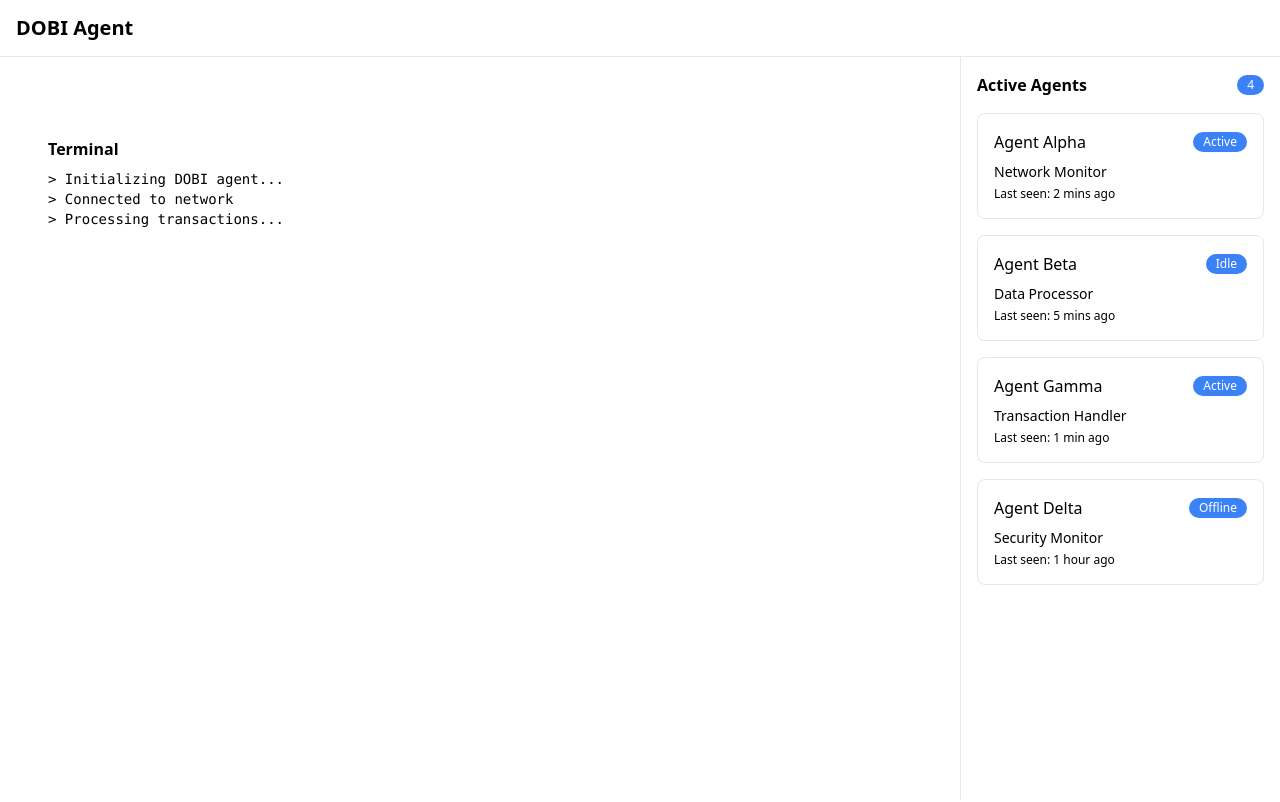
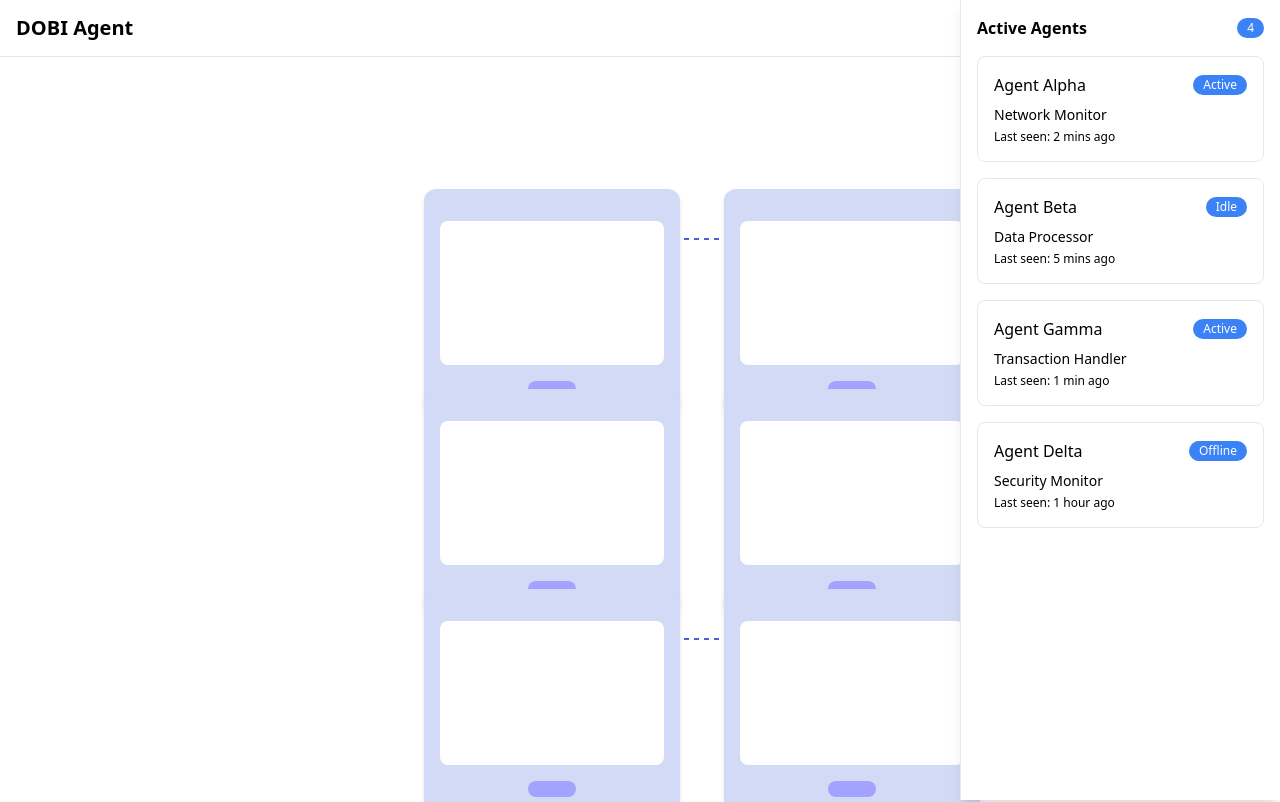
Before and after one commit to blessedux/DOBI_AGENT_LANDING, a Next.js app: page / in a window 1280 px wide. Shown: the top 802 px of the page. Built offline with nearby package versions, Linux system fonts and the light colour scheme.

Commit message:
added card chart

```diff
--- /dev/null
+++ b/app/components/DobiChart.tsx
@@ -0,0 +1,73 @@
+"use client"
+
+import { Line, LineChart, XAxis, YAxis, CartesianGrid, Tooltip, ResponsiveContainer } from "recharts"
+import { Card, CardContent, CardDescription, CardHeader, CardTitle } from "./ui/card/card"
+import { Connection } from "./ui/connection"
+
+const cardsData = [
+  { id: 1, title: "EV-Charger", description: "RWA Asset", dataKey: "evCharger", color: "#4A60DD", x: 200, y: 100 },
+  { id: 2, title: "DBS Accountability System", description: "Audit Logs", dataKey: "dbs", color: "#6C63FF", x: 500, y: 100 },
+  { id: 3, title: "DOBO-CORE", description: "Fuzzy AI Agent", dataKey: "doboCore", color: "#FF6363", x: 500, y: 300 },
+  { id: 4, title: "ZKP", description: "Zero Knowledge Proofs", dataKey: "zkp", color: "#FFD166", x: 200, y: 300 },
+  { id: 5, title: "Smart Contract", description: "Dobprotocol Pool", dataKey: "smartContract", color: "#06D6A0", x: 200, y: 500 },
+  { id: 6, title: "Token Holders", description: "Distribution", dataKey: "tokenHolders", color: "#118AB2", x: 500, y: 500 },
+]
+
+const data = [
+  { timestamp: "00:00", evCharger: 400, dbs: 300, doboCore: 600, zkp: 500, smartContract: 700, tokenHolders: 400 },
+  { timestamp: "03:00", evCharger: 300, dbs: 400, doboCore: 500, zkp: 600, smartContract: 500, tokenHolders: 600 },
+  { timestamp: "06:00", evCharger: 600, dbs: 500, doboCore: 400, zkp: 700, smartContract: 600, tokenHolders: 500 },
+  { timestamp: "09:00", evCharger: 500, dbs: 600, doboCore: 700, zkp: 400, smartContract: 500, tokenHolders: 700 },
+  { timestamp: "12:00", evCharger: 700, dbs: 500, doboCore: 600, zkp: 500, smartContract: 400, tokenHolders: 300 },
+  { timestamp: "15:00", evCharger: 400, dbs: 700, doboCore: 500, zkp: 600, smartContract: 700, tokenHolders: 500 },
+  { timestamp: "18:00", evCharger: 500, dbs: 600, doboCore: 400, zkp: 700, smartContract: 500, tokenHolders: 400 },
+  { timestamp: "21:00", evCharger: 600, dbs: 500, doboCore: 700, zkp: 400, smartContract: 600, tokenHolders: 700 },
+]
+
+const connections = [
+  { from: 1, to: 2 },
+  { from: 2, to: 3 },
+  { from: 3, to: 6 },
+  { from: 1, to: 4 },
+  { from: 4, to: 5 },
+  { from: 5, to: 6 },
+]
+
+export default function DobiChart() {
+  return (
+    <div className="relative w-full h-screen flex items-center justify-center">
+      {/* Render animated connections */}
+      {connections.map((conn, index) => {
+        const fromCard = cardsData.find((p) => p.id === conn.from)
+        const toCard = cardsData.find((p) => p.id === conn.to)
+
+        return fromCard && toCard ? (
+          <Connection key={index} from={{ x: fromCard.x + 100, y: fromCard.y + 50 }} to={{ x: toCard.x + 100, y: toCard.y + 50 }} />
+        ) : null
+      })}
+
+      {/* Render all cards */}
+      {cardsData.map((card) => (
+        <div key={card.id} style={{ position: "absolute", top: card.y, left: card.x }}>
+          <Card>
+            <CardHeader>
+              <CardTitle>{card.title}</CardTitle>
+              <CardDescription>{card.description}</CardDescription>
+            </CardHeader>
+            <CardContent>
+              <ResponsiveContainer width="100%" height={200}>
+                <LineChart data={data}>
+                  <CartesianGrid strokeDasharray="3 3" className="stroke-muted" />
+                  <XAxis dataKey="timestamp" />
+                  <YAxis />
+                  <Tooltip />
+                  <Line type="monotone" dataKey={card.dataKey} stroke={card.color} strokeWidth={2} dot={false} />
+                </LineChart>
+              </ResponsiveContainer>
+            </CardContent>
+          </Card>
+        </div>
+      ))}
+    </div>
+  )
+}
--- a/app/components/agent-sidebar.tsx
+++ b/app/components/agent-sidebar.tsx
@@ -36,7 +36,7 @@ const agents = [
 
 export function AgentSidebar() {
   return (
-    <div className="w-80 border-l p-4">
+    <div className="w-80 border-l p-4 fixed right-0 top-0 h-full bg-white shadow-lg">
       <div className="flex items-center justify-between mb-4">
         <h2 className="font-semibold">Active Agents</h2>
         <Badge variant="outline">{agents.length}</Badge>
--- a/app/components/dobi-chart.tsx
+++ /dev/null
@@ -1,54 +0,0 @@
-"use client"
-
-import { Line, LineChart, XAxis, YAxis, CartesianGrid, Tooltip, ResponsiveContainer } from "recharts"
-import { Card, CardContent, CardDescription, CardHeader, CardTitle } from "./ui/card/card"
-import { ChartContainer, ChartTooltip } from "./ui/scroll-area"
-
-const data = [
-  { timestamp: "00:00", value: 400 },
-  { timestamp: "03:00", value: 300 },
-  { timestamp: "06:00", value: 600 },
-  { timestamp: "09:00", value: 500 },
-  { timestamp: "12:00", value: 700 },
-  { timestamp: "15:00", value: 400 },
-  { timestamp: "18:00", value: 500 },
-  { timestamp: "21:00", value: 600 },
-]
-
-export function DobiChart() {
-  return (
-    <Card>
-      <CardHeader>
-        <CardTitle>Network Activity</CardTitle>
-        <CardDescription>Agent performance over time</CardDescription>
-      </CardHeader>
-      <CardContent>
-        <ChartContainer
-          config={{
-            value: {
-              label: "Activity",
-              color: "hsl(var(--primary))",
-            },
-          }}
-          className="h-[400px]"
-        >
-          <ResponsiveContainer width="100%" height="100%">
-            <LineChart data={data}>
-              <CartesianGrid strokeDasharray="3 3" className="stroke-muted" />
-              <XAxis dataKey="timestamp" />
-              <YAxis />
-              <ChartTooltip />
-              <Line
-                type="monotone"
-                dataKey="value"
-                stroke="hsl(var(--primary))"
-                strokeWidth={2}
-                dot={false}
-              />
-            </LineChart>
-          </ResponsiveContainer>
-        </ChartContainer>
-      </CardContent>
-    </Card>
-  )
-}
--- a/app/components/ui/card/card.tsx
+++ b/app/components/ui/card/card.tsx
@@ -1,25 +1,34 @@
 import * as React from "react"
-import { cn } from "@/lib/utils"
 
-const Card = React.forwardRef<HTMLDivElement, React.HTMLAttributes<HTMLDivElement>>(
-  ({ className, ...props }, ref) => (
-    <div ref={ref} className={cn("rounded-lg border bg-white shadow-sm", className)} {...props} />
+interface CardProps {
+  category: string;
+  imageSrc: string;
+  title: string;
+  buttonText: string;
+  position?: { top: string; left: string }; // Allows positioning cards dynamically
+}
+
+export function Card({ category, imageSrc, title, buttonText, position }: CardProps) {
+  return (
+    <div
+      className="bg-[#D3DAF5] p-4 rounded-xl w-64 shadow-md flex flex-col items-center text-center relative transition-all hover:scale-105"
+      style={position}
+    >
+      {/* Category Label */}
+      <div className="absolute -top-3 left-1/2 -translate-x-1/2 bg-transparent px-4 py-1 text-lg font-bold text-[#4A60DD]">
+        {category}
+      </div>
+
+      {/* Card Content */}
+      <div className="bg-white rounded-lg p-6 w-full mt-4">
+        <img src={imageSrc} alt={title} className="h-20 mx-auto mb-4" />
+        <h2 className="text-[#4A60DD] font-bold text-xl">{title}</h2>
+      </div>
+
+      {/* Button */}
+      <button className="bg-[#A2A2FF] text-white font-bold py-2 px-6 rounded-full mt-4">
+        {buttonText}
+      </button>
+    </div>
   )
-)
-Card.displayName = "Card"
-
-const CardHeader = React.forwardRef<HTMLDivElement, React.HTMLAttributes<HTMLDivElement>>(
-  ({ className, ...props }, ref) => (
-    <div ref={ref} className={cn("p-4 border-b", className)} {...props} />
-  )
-)
-CardHeader.displayName = "CardHeader"
-
-const CardContent = React.forwardRef<HTMLDivElement, React.HTMLAttributes<HTMLDivElement>>(
-  ({ className, ...props }, ref) => (
-    <div ref={ref} className={cn("p-4", className)} {...props} />
-  )
-)
-CardContent.displayName = "CardContent"
-
-export { Card, CardHeader, CardContent }
+}
--- /dev/null
+++ b/app/components/ui/card/connection.tsx
@@ -0,0 +1,17 @@
+import React from "react"
+
+interface ConnectionProps {
+  from: { x: number; y: number }
+  to: { x: number; y: number }
+}
+
+export function Connection({ from, to }: ConnectionProps) {
+  return (
+    <svg className="absolute w-full h-full pointer-events-none">
+      <line
+        x1={from.x} y1={from.y} x2={to.x} y2={to.y}
+        stroke="#4A60DD" strokeWidth="2" strokeDasharray="4"
+      />
+    </svg>
+  )
+}
--- /dev/null
+++ b/app/components/ui/connection.tsx
@@ -0,0 +1,33 @@
+import React from "react"
+
+interface ConnectionProps {
+  from: { x: number; y: number }
+  to: { x: number; y: number }
+}
+
+export function Connection({ from, to }: ConnectionProps) {
+  return (
+    <svg className="absolute w-full h-full pointer-events-none">
+      <defs>
+        <marker
+          id="arrowhead"
+          markerWidth="10"
+          markerHeight="7"
+          refX="10"
+          refY="3.5"
+          orient="auto"
+          markerUnits="strokeWidth"
+        >
+          <polygon points="0 0, 10 3.5, 0 7" fill="#4A60DD" />
+        </marker>
+      </defs>
+      <line
+        x1={from.x} y1={from.y} x2={to.x} y2={to.y}
+        stroke="#4A60DD" strokeWidth="2"
+        strokeDasharray="5,5"
+        markerEnd="url(#arrowhead)"
+        className="animate-draw-line"
+      />
+    </svg>
+  )
+}
--- a/app/page.tsx
+++ b/app/page.tsx
@@ -1,19 +1,23 @@
-import DobiChart  from './components/dobi-chart'
-import { AgentSidebar }  from './components/agent-sidebar'
+import DobiChart from './components/DobiChart'
+import { AgentSidebar } from './components/agent-sidebar'
+import { Card } from "./components/ui/card/card"
+import { Chart } from "@/components/ui/chart"
 
 export default function Home() {
   return (
     <div className="flex min-h-screen bg-background">
-      <main className="flex-1 flex flex-col">
-        <header className="border-b">
+      <main className="flex-1 flex flex-col items-center justify-center">
+        <header className="border-b w-full">
           <div className="container flex h-14 items-center px-4">
             <h1 className="text-xl font-bold">DOBI Agent</h1>
           </div>
         </header>
-        <div className="flex-1 flex">
-          <div className="flex-1 p-8">
 
-            <div className="mt-8 p-4 bg-muted/50 rounded-lg">
+        <div className="flex flex-1 w-full max-w-4xl p-8 gap-6">
+          {/* Center the Chart */}
+          <div className="flex-1 flex flex-col items-center justify-center">
+            <DobiChart />
+            <div className="mt-8 p-4 bg-muted/50 rounded-lg text-center">
               <h2 className="font-semibold mb-2">Terminal</h2>
               <pre className="font-mono text-sm">
                 {`> Initializing DOBI agent...
@@ -22,6 +26,8 @@ export default function Home() {
               </pre>
             </div>
           </div>
+
+          {/* Sidebar on the right */}
           <AgentSidebar />
         </div>
       </main>
```
Also changed, not shown: app/components/ui/card/CardDescription.tsx (deleted), app/components/ui/card/CardTitle.tsx (deleted).
